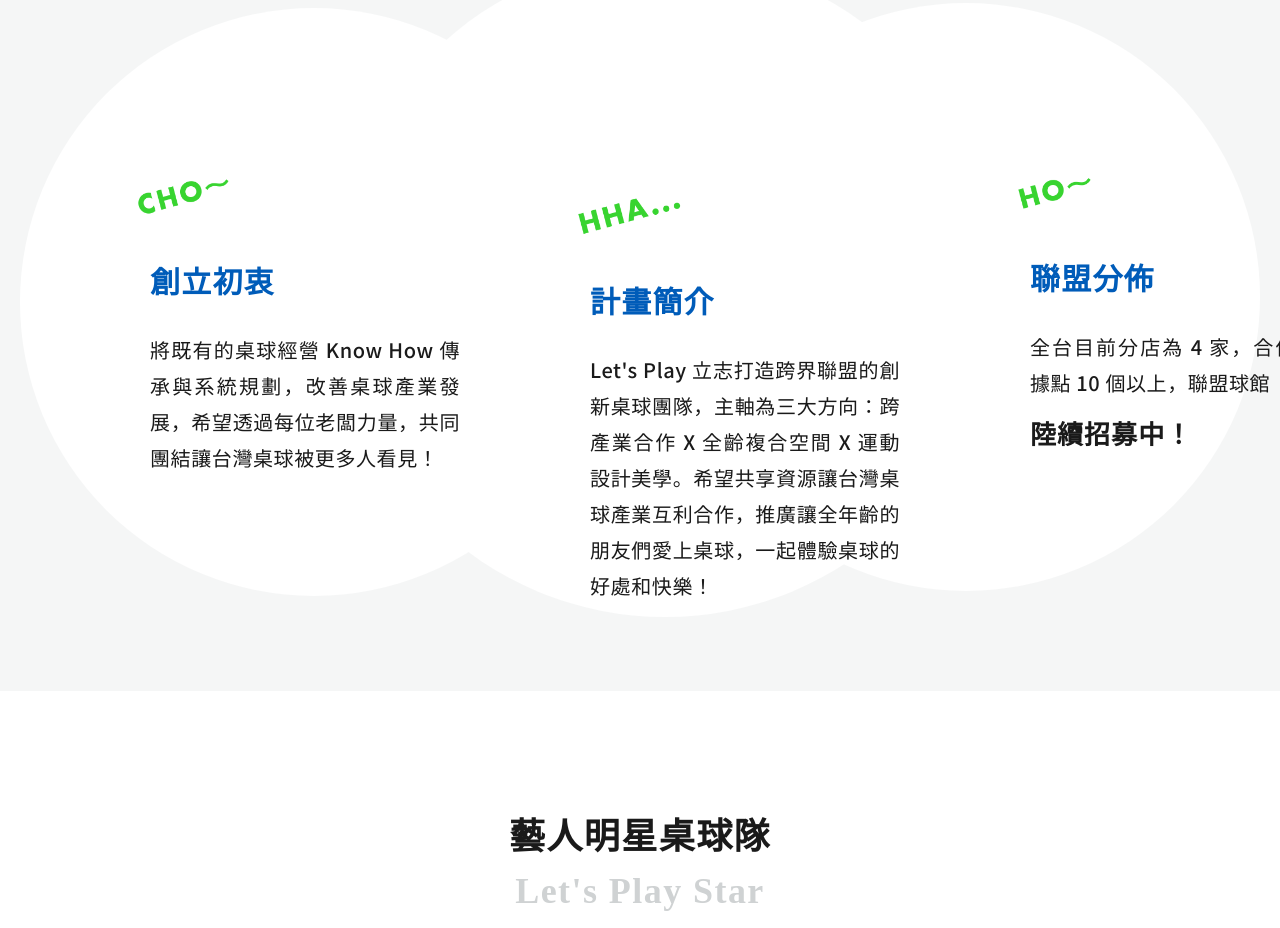
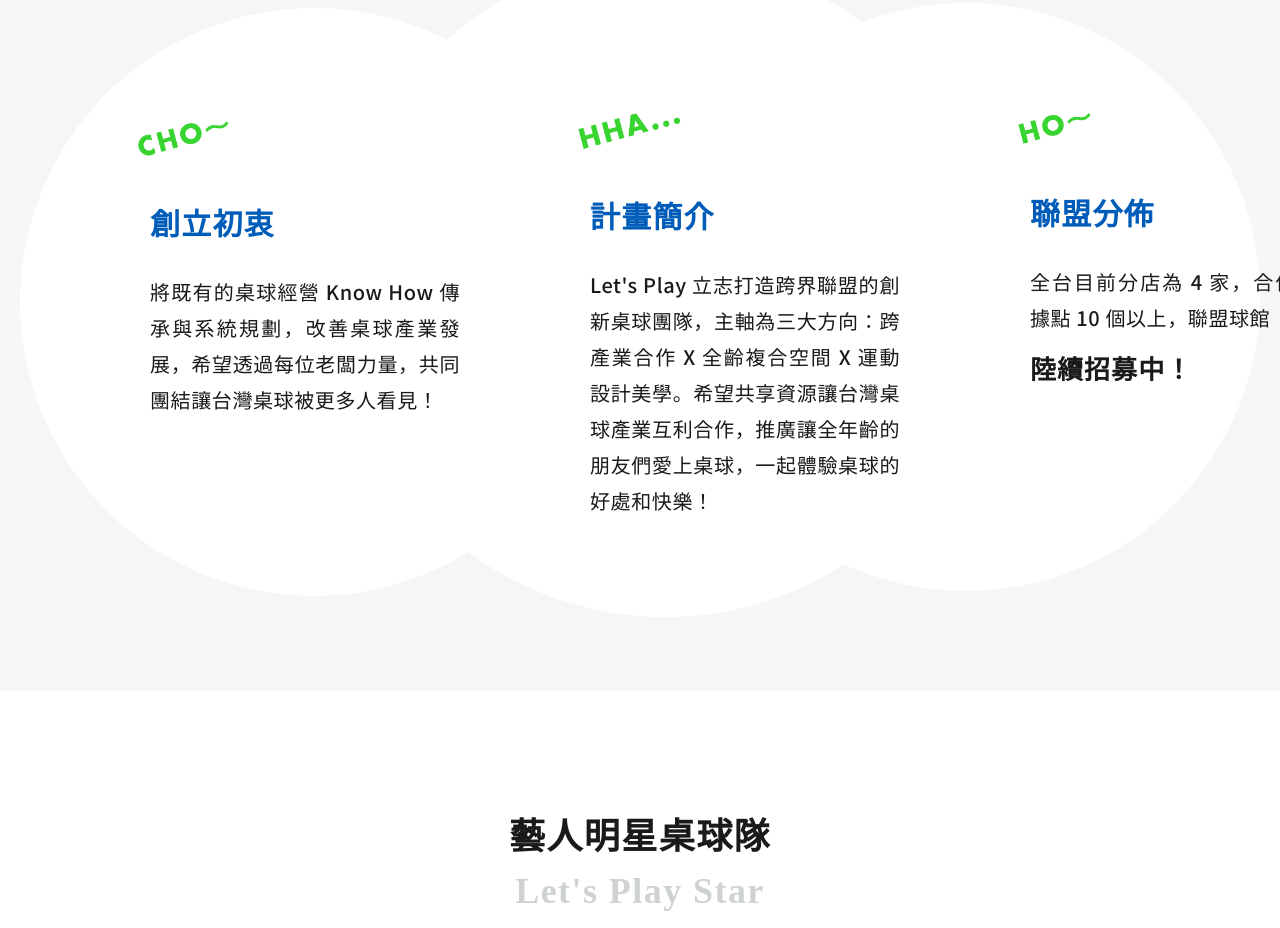
Before and after one commit to dropout-tech/playtt, a React (Create React App) app: page /#/ in a window 1280 px wide. Shown: the part 8040-8968 px from the top of the page. Built offline with nearby package versions, Linux system fonts and the light colour scheme.

Commit message:
fix circle

```diff
--- a/src/components/alliancePlan.tsx
+++ b/src/components/alliancePlan.tsx
@@ -132,7 +132,7 @@ const Circle3 = styled.div`
 `;
 
 const Text2 = styled.div`
- margin-top:140px;
+ margin-top:-30px;
  z-index:10;
  position: absolute;
  left: 590px;
@@ -147,7 +147,7 @@ const Text2 = styled.div`
 `;
 
 const Text1 = styled.div`
- margin-top:100px;
+ margin-top:-15px;
  position: absolute;
  z-index: 10;
  left:150px;
@@ -157,10 +157,11 @@ const Text1 = styled.div`
 `;
 
 const Text3 = styled.div`
- margin-top:100px;
+ margin-top:-30px;
  position: absolute;
  left: 1030px;
  z-index: 10;
+
 
  @media screen and (max-width: 768px) {
    margin-top:-30px
```
